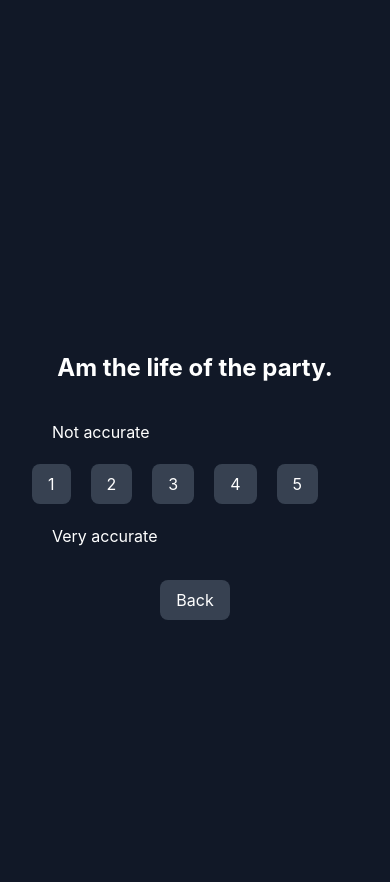
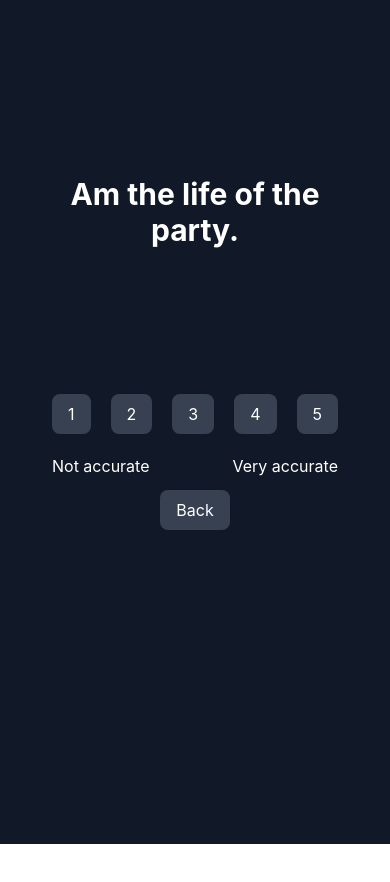
Before and after one commit to Deharath/Big-Five-Test, a React (Create React App) app in the folder big-five-test/: page / in a window 390 px wide. Both pictures are taken after a click on the button "Get Started". Shown: the top 882 px of the page. After the commit the page ends 844 px from the top, so only its background shows below. Built offline with nearby package versions, Linux system fonts and the light colour scheme.

Commit message:
responsiveness work

```diff
--- a/big-five-test/src/App.css
+++ b/big-five-test/src/App.css
@@ -1,38 +1,10 @@
+html,
+body {
+  height: 100%;
+  margin: 0;
+  padding: 0;
+}
+#root,
 .App {
-  text-align: center;
+  height: 100%;
 }
-
-.App-logo {
-  height: 40vmin;
-  pointer-events: none;
-}
-
-@media (prefers-reduced-motion: no-preference) {
-  .App-logo {
-    animation: App-logo-spin infinite 20s linear;
-  }
-}
-
-.App-header {
-  background-color: #282c34;
-  min-height: 100vh;
-  display: flex;
-  flex-direction: column;
-  align-items: center;
-  justify-content: center;
-  font-size: calc(10px + 2vmin);
-  color: white;
-}
-
-.App-link {
-  color: #61dafb;
-}
-
-@keyframes App-logo-spin {
-  from {
-    transform: rotate(0deg);
-  }
-  to {
-    transform: rotate(360deg);
-  }
-}
--- a/big-five-test/src/App.js
+++ b/big-five-test/src/App.js
@@ -11,12 +11,11 @@ function App() {
   }
 
   return (
-    <div className="App">
+    <div className="App h-full">
       {currentPhase === 'welcome' && <Welcome onButtonClick={handlePhaseChange} />}
       {currentPhase === 'questions' && <Questionnaire />}
 
     </div>
   );
 }
-//{currentPhase === 'results' && <Results />}
 export default App;
--- a/big-five-test/src/components/Questionaire/questionaire.js
+++ b/big-five-test/src/components/Questionaire/questionaire.js
@@ -122,7 +122,7 @@ export default function Questionnaire() {
 
         function Button({ value }) {
             return (
-                <button onClick={() => onOptionSelect(value)} className="bg-gray-700 text-white px-4 py-2 rounded-lg">{value}</button>
+                <button onClick={() => onOptionSelect(value)} className="bg-gray-700 text-white px-4 py-2 rounded-lg justify-center">{value}</button>
             );
         }
         function BackButton() {
@@ -132,8 +132,8 @@ export default function Questionnaire() {
         }
 
         return (
-            <div className="bg-gray-900 text-white py-16">
-                <div className="mx-auto max-w-screen-xl px-4 flex h-screen items-center justify-center question">
+            <div className="bg-gray-900 text-white">
+                <div className="mx-auto max-w-screen-xl px-4 flex h-screen items-center question">
                     <div className="mx-auto max-w-4xl text-center w-full px-4">
                         {question.id === questions.length - 1 ? (
                             <>
@@ -159,22 +159,32 @@ export default function Questionnaire() {
                             </>
                         ) : (
                             <>
-                                <h2 className="text-2xl font-bold mb-4 lg:text-5xl">
+                                <div className="relative flex flex-col justify-center items-center min-h-screen">
+                                    <div className="absolute top-44 h-20 text-3xl font-bold lg:text-5xl px-4 text-center mb-5">
                                         {question.text}
-                                </h2>
-                                <div className="flex justify-between items-center flex-wrap">
-                                    <span className="m-5 lg:text-2xl">Not accurate</span>
-                                    <div className="flex flex-row justify-center items-center gap-5">
+                                    </div>
+                                    <div className="flex flex-col items-center mt-20">
+                                        <div className="flex flex-row justify-center items-center gap-5 mb-5">
                                             <Button value={1} />
                                             <Button value={2} />
                                             <Button value={3} />
                                             <Button value={4} />
                                             <Button value={5} />
                                         </div>
-                                    <span className="m-5 lg:text-2xl">Very accurate</span>
+                                        <div className="flex justify-between w-full md:max-w-md">
+                                            <span className="lg:text-2xl">Not accurate</span>
+                                            <span className="lg:text-2xl">Very accurate</span>
+                                        </div>
                                     </div>
                                     <BackButton />
+                                </div>
+
                             </>
+
+
+
+
+
                         )}
                     </div>
                 </div>
--- a/big-five-test/src/components/Welcome/welcome.jsx
+++ b/big-five-test/src/components/Welcome/welcome.jsx
@@ -2,9 +2,9 @@ import React from 'react';
 
 export default function Welcome({ onButtonClick }) {
   return (
-    <section class="bg-gray-900 text-white">
+    <section class="bg-gray-900 text-white h-full">
       <div
-        class="mx-auto max-w-screen-xl px-4 py-32 lg:flex lg:h-screen lg:items-center"
+        class="mx-auto max-w-screen-xl px-4 py-32 flex h-screen items-center"
       >
         <div class="mx-auto max-w-3xl text-center">
           <h1
```
Lines whose indentation alone changed are shown as unchanged.
